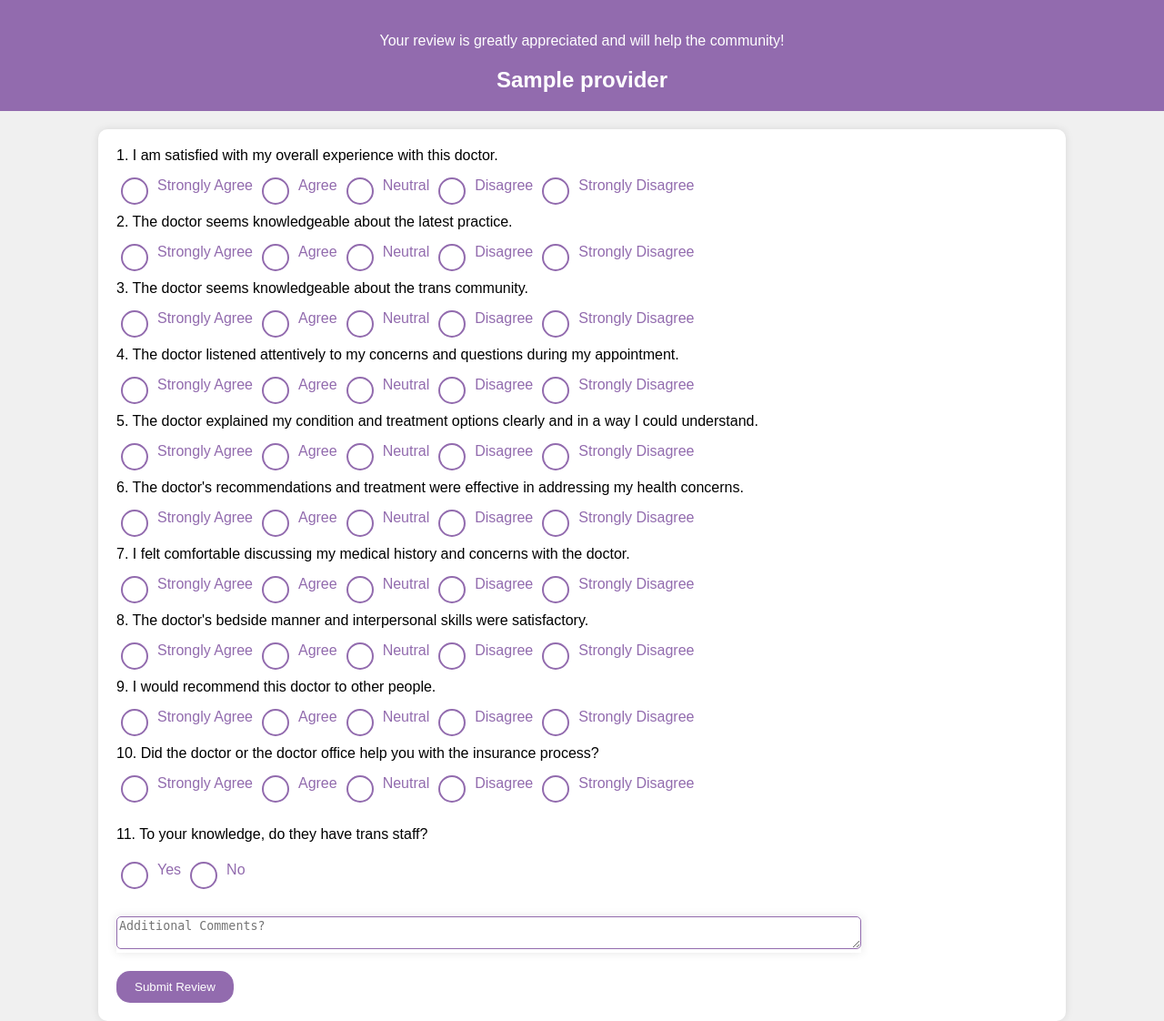
After one commit to shenjunjie2003/Affirmative, a Flask app: page /review/1 in a window 1280 px wide. The commit adds this page. Shown: the whole page at 91% size. Run offline with Flask 3, Linux system fonts and the light colour scheme; tables that the repository leaves empty hold one stand-in row (values such as "Sample post"); parts of the project's set-up code (start-up, migrations or seed data) failed here and were passed over.

Commit message:
added profile page, review page for provider

```diff
--- a/affirmative_app/models.py
+++ b/affirmative_app/models.py
@@ -45,6 +45,9 @@ class Provider(db.Model):
     insurance = db.Column(db.String(256), nullable=False)
     website = db.Column(db.String(256), nullable=False)
     zip_code = db.Column(db.String(256), nullable=False) # Zip code
+    finances = db.Column(db.String(256), nullable=False)
+    qualifications = db.Column(db.String(256), nullable=False)
+    profile_picture = db.Column(db.LargeBinary, nullable=True)
 
 class ProviderInsurance(db.Model):
     __tablename__ = 'provider_insurance'
--- a/affirmative_app/routes.py
+++ b/affirmative_app/routes.py
@@ -12,4 +12,8 @@ app.add_url_rule('/register', 'register', register, methods=['GET', 'POST'])
 app.add_url_rule('/client_info', 'client_info', client_info, methods=['GET', 'POST'])
 app.add_url_rule('/navigator_info', 'navigator_info', navigator_info, methods=['GET', 'POST'])
 app.add_url_rule('/', 'index', index, methods=['POST', 'GET'])
-app.add_url_rule('/results', 'results', results, methods=['POST', 'GET'])
+app.add_url_rule('/results_navigator', 'results_navigator', results_navigator, methods=['POST', 'GET'])
+app.add_url_rule('/results_provider', 'results_provider', results_provider, methods=['POST', 'GET'])
+app.add_url_rule('/profile_provider/<int:provider_id>', 'profile_provider', profile_provider, methods=['POST', 'GET'])
+app.add_url_rule('/profile_navigator', 'profile_navigator', profile_navigator, methods=['POST', 'GET'])
+app.add_url_rule('/review/<int:provider_id>', 'review', review, methods=['POST', 'GET'])
--- /dev/null
+++ b/affirmative_app/templates/review.html
@@ -0,0 +1,226 @@
+<!DOCTYPE html>
+<html lang="en">
+<head>
+    <meta charset="UTF-8">
+    <meta name="viewport" content="width=device-width, initial-scale=1">
+    <title>Review Page</title>
+    <style>
+        body {
+            font-family: Arial, sans-serif;
+            margin: 0;
+            padding: 0;
+            background-color: #f0f0f0; /* Set a background color */
+        }
+
+        .container {
+        display: flex;
+        justify-content: center;
+        align-items: center;
+        min-height: 100vh; /* Use min-height instead of height */
+        flex-direction: column;
+        }
+
+        .banner {
+            background-color: #926BAE;
+            color: white;
+            text-align: center;
+            padding: 20px;
+            border-radius: 0 0 20px 20px;
+            width: 100%; /* Set width to 100% to span the entire width of the viewport */
+        }
+
+        .doctor-name {
+            font-size: 24px;
+            font-weight: bold;
+            margin-top: 20px;
+            color: white; /* Set the color to black */
+        }
+
+        .question-container {
+            margin-top: 20px;
+            background-color: #fff; /* Set a white background color for the question container */
+            padding: 20px;
+            border-radius: 10px;
+            box-shadow: 0 0 10px rgba(0, 0, 0, 0.1); /* Add a subtle box shadow */
+            width: 80%; /* Set a width for the question container */
+            text-align: left; /* Center the text in the question container */
+        }
+
+        .question {
+            margin-bottom: 10px;
+            color: #000; /* Set the color to black */
+        }
+
+        .choices-container {
+        display: flex;
+        align-items: flex-start; /* Align choices to the left */
+    }
+
+        .choice {
+            display: flex;
+            align-items: left;
+            margin: 5px;
+            cursor: pointer;
+        }
+
+        .choice-button {
+            width: 30px;
+            height: 30px;
+            border: 2px solid #926BAE;
+            border-radius: 50%;
+            background-color: #fff; /* Set a white background color initially */
+            margin-bottom: 5px; /* Add margin between button and text */
+            cursor: pointer;
+            margin-right: 10px; /* Add margin between button and text */
+        }
+
+        .choice-text {
+            color:  #926BAE;
+        }
+
+        .comment-box {
+        width: 80%;
+        margin-top: 20px;
+        background-color: #fff;
+        box-shadow: 0 0 10px rgba(0, 0, 0, 0.1);
+        }
+
+        .comment-box textarea {
+            width: 100%; /* Make the textarea fill the entire width of the comment box */
+            border: 1px solid #926BAE; /* Add the border directly to the textarea */
+            border-radius: 5px;
+            box-sizing: border-box; /* Include padding and border in the element's total width and height */
+        }
+
+        .selected {
+            background-color: #926BAE; /* Add a background color for the selected state */
+        }
+
+        .submit-button {
+            background-color: #926BAE;
+            color: white;
+            padding: 10px 20px;
+            border: none;
+            border-radius: 15px;
+            align-items: center;
+            cursor: pointer;
+            margin-top: 20px;
+        }
+    </style>
+</head>
+<body>
+    <div class="container">
+        <div class="banner">
+            <p>Your review is greatly appreciated and will help the community!</p>
+            <div class="doctor-name">{{ doctor.name }}</div>
+        </div>
+
+        <div class="question-container">
+            {% for question in questions %}
+            <div class="question">{{ loop.index }}. {{ question }}</div>
+            <div class="choices-container">
+                <div class="choice">
+                    <button class="choice-button" data-option="Strongly Agree"></button>
+                    <span class="choice-text">Strongly Agree</span>
+                </div>
+                <div class="choice">
+                    <button class="choice-button" data-option="Agree"></button>
+                    <span class="choice-text">Agree</span>
+                </div>
+                <div class="choice">
+                    <button class="choice-button" data-option="Neutral"></button>
+                    <span class="choice-text">Neutral</span>
+                </div>
+                <div class="choice">
+                    <button class="choice-button" data-option="Disagree"></button>
+                    <span class="choice-text">Disagree</span>
+                </div>
+                <div class="choice">
+                    <button class="choice-button" data-option="Strongly Disagree"></button>
+                    <span class="choice-text">Strongly Disagree</span>
+                </div>
+            </div>
+            {% endfor %}
+
+            <div class="question"><p>11. To your knowledge, do they have trans staff?</p></div>
+            <div class="choices-container">
+                <div class="choice">
+                    <button class="choice-button" data-option="Yes"></button>
+                    <span class="choice-text">Yes</span>
+                </div>
+                <div class="choice">
+                    <button class="choice-button" data-option="No"></button>
+                    <span class="choice-text">No</span>
+                </div>
+            </div>
+
+            <div class="comment-box">
+                <textarea id="comments" name="comments" placeholder="Additional Comments?" row = "8"></textarea>
+            </div>
+
+            <button class="submit-button">Submit Review</button>
+
+
+        </div>
+    </div>
+
+    <script>
+        document.addEventListener('DOMContentLoaded', function() {
+    const choiceContainers = document.querySelectorAll('.choices-container');
+
+    choiceContainers.forEach(container => {
+        const choiceButtons = container.querySelectorAll('.choice-button');
+
+        choiceButtons.forEach(button => {
+            button.addEventListener('click', function() {
+                // Get the parent container for the current question
+                const parentContainer = button.closest('.choices-container');
+
+                // Clear the selected state for all buttons in the current container
+                const allButtons = parentContainer.querySelectorAll('.choice-button');
+                allButtons.forEach(btn => btn.classList.remove('selected'));
+
+                // Toggle the 'selected' class for the clicked button
+                button.classList.toggle('selected');
+            });
+        });
+    });
+
+    // Handle form submission
+    const submitButton = document.querySelector('.submit-button');
+    submitButton.addEventListener('click', function() {
+        submitReview();
+    });
+});
+
+function submitReview() {
+    // Your existing code for form submission
+    const selectedChoices = document.querySelectorAll('.choice-button.selected');
+    const comments = document.getElementById('comments').value;
+
+    if (selectedChoices.length === 0) {
+        alert('Please select at least one choice.');
+    } else {
+        // Assuming you have a Flask route for handling form submission
+        fetch('/submit_review', {
+            method: 'POST',
+            headers: {
+                'Content-Type': 'application/json',
+            },
+            body: JSON.stringify({
+                choices: Array.from(selectedChoices).map(choice => choice.dataset.option),
+                comments: comments,
+            }),
+        }).then(response => {
+            if (response.ok) {
+                // Redirect to the success page
+                window.location.href = '/submit_successful';
+            } else {
+                alert('Failed to submit the review. Please try again.');
+            }
+        });
+    }
+}
+</script>
+</body>
+</html>
--- a/affirmative_app/views.py
+++ b/affirmative_app/views.py
@@ -100,29 +100,60 @@ def index():
     return render_template('index.html')
 
 
-# Results page
-def results():
-    if request.method == 'POST':
-        # Get user input from the form
-        category = request.form.get('category')
+def results_provider():
+     if request.method == 'POST':
         zip = request.form.get('location')
+        category = request.form.get('provider-category')
 
-        if category == 'care navigator':
-            care_navigator_results = CareNavigator.query.filter(CareNavigator.zip_code.ilike(f'%{zip}%')).all()
-            return render_template('results.html', results=care_navigator_results)
+        if category == 'surgical':
+            service = 2
+        elif category == 'endodermal':
+            service = 1
         else:
-            if category == 'surgical':
-                service = 2
-            elif category == 'endodermal':
-                service = 1
-            else:
-                service = 3
+            service = 0
 
-            search_results = (
+        print(service)
+
+        search_results = (
                 Provider.query
                 .join(ProviderService, Provider.provider_ID == ProviderService.provider_id)
                 .join(Service, ProviderService.service_id == Service.service_ID)
                 .filter(Service.broad_service == service, Provider.zip_code == zip)
                 .all()
            )
-            return render_template('results.html', results=search_results)
+        return render_template('results_provider.html', results=search_results)
+
+def results_navigator():
+    if request.method == 'POST':
+        # Get user input from the form
+        zip = request.form.get('location')
+
+
+        care_navigator_results = CareNavigator.query.filter(CareNavigator.zip_code.ilike(f'%{zip}%')).all()
+        return render_template('results_navigator.html', results=care_navigator_results)
+
+def profile_navigator():
+    return render_template('profile_navigator.html')
+
+def profile_provider(provider_id):
+    provider = Provider.query.filter_by(provider_ID=provider_id).first()
+    return render_template('profile_provider.html', provider=provider)
+
+
+def review(provider_id):
+    # Retrieve data for the specific doctor based on the doctor_id
+    provider = Provider.query.filter_by(provider_ID=provider_id).first()
+    return render_template('review.html', doctor=provider, questions=questions)
+
+questions = [
+    "I am satisfied with my overall experience with this doctor.",
+    "The doctor seems knowledgeable about the latest practice.",
+    "The doctor seems knowledgeable about the trans community.",
+    "The doctor listened attentively to my concerns and questions during my appointment.",
+    "The doctor explained my condition and treatment options clearly and in a way I could understand.",
+    "The doctor's recommendations and treatment were effective in addressing my health concerns.",
+    "I felt comfortable discussing my medical history and concerns with the doctor.",
+    "The doctor's bedside manner and interpersonal skills were satisfactory.",
+    "I would recommend this doctor to other people.",
+    "Did the doctor or the doctor office help you with the insurance process?"
+]
```
Also changed, not shown: affirmative_app/templates/index.html (+43 -3 lines), affirmative_app/templates/profile_navigator.html (added, +12 -0 lines), affirmative_app/templates/profile_provider.html (added, +90 -0 lines), affirmative_app/templates/results.html (deleted, +0 -21 lines), affirmative_app/templates/results_navigator.html (added, +107 -0 lines), affirmative_app/templates/results_provider.html (added, +107 -0 lines), database_updates.md (+7 -0 lines).
